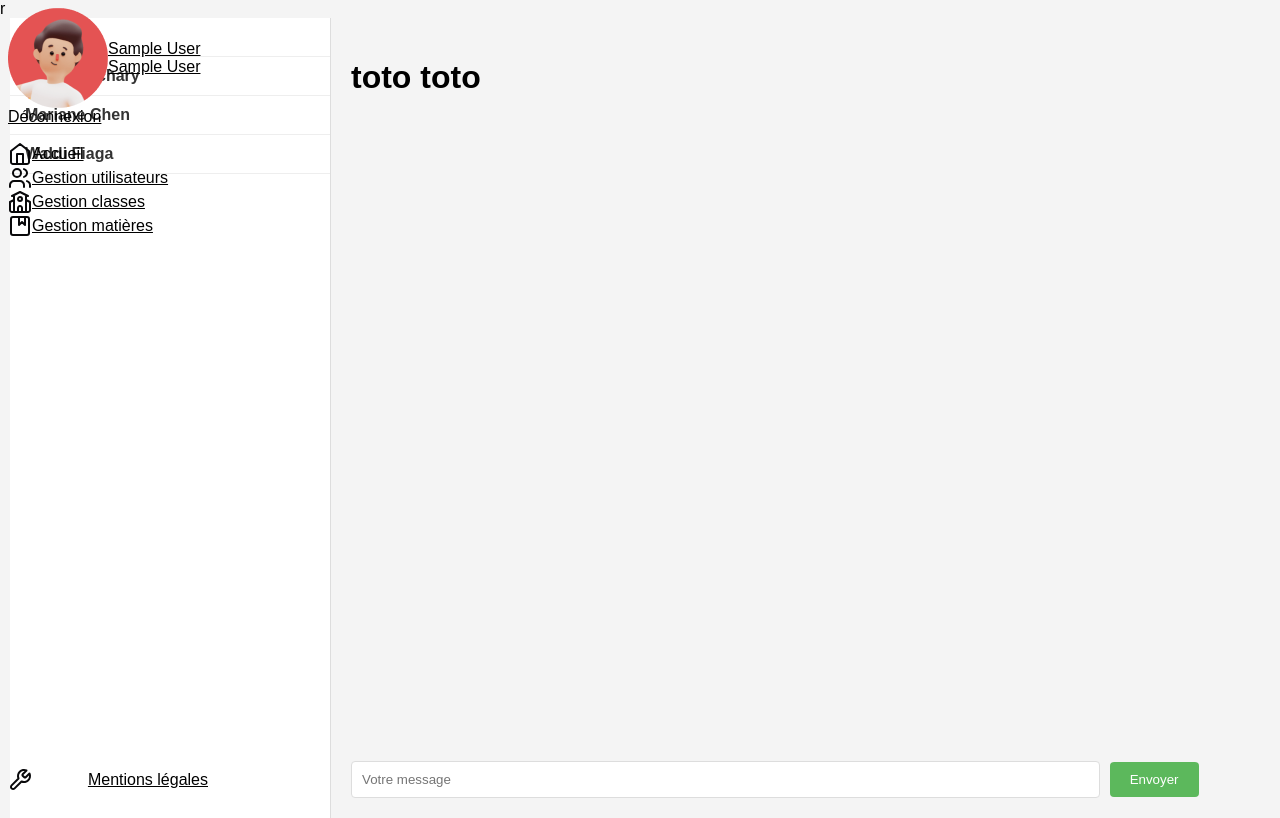
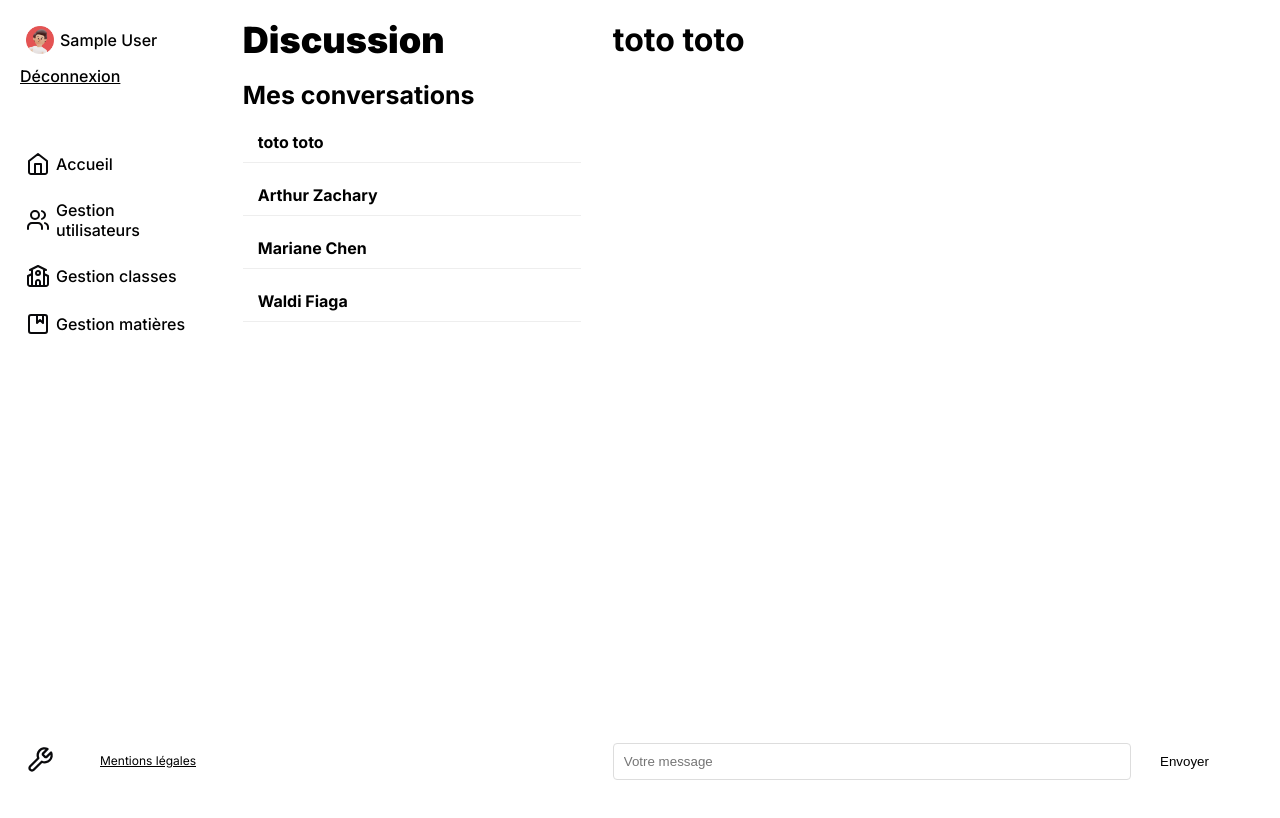
Before and after one commit to K0ola/ENT, a PHP site: page /discussion?conversation_id=8 in a window 1280 px wide. After the commit the page ends 780 px from the top, so only its background shows below. Run offline with PHP 8.4, Linux system fonts and the light colour scheme; the visitor is signed in with stand-in values (Sample User, id 1); data comes from the database, SQL or seed files in the repository; data that the repository does not hold is empty.

Commit message:
📱UI  discussion

```diff
--- a/src/layout/nav.php
+++ b/src/layout/nav.php
@@ -6,7 +6,7 @@
     <div class="Nav_Menu">
         <header>
             <!-- <a href="/notifications"><img src="" alt="Notifications"></a> -->
-            <a href="/profil" class="Nav_profil noDeco"><img class="Icon_Larger" src="src/assets/user/user_icon.png"/><p><?= $_SESSION['prenom'] ?> <?= $_SESSION['nom'] ?></p></a>
+            <a href="/profil" class="Nav_profil noDeco"><img class="Icon_Larger" src="src/assets/user/user_icon.png"/><p><?= $_SESSION['prenom'] ?></p></a>
             <a href="src/logout.php" class="Nav_logOut">Déconnexion</a>
         </header>
         <hr/>
--- a/src/pages/discussion/discussion_view.php
+++ b/src/pages/discussion/discussion_view.php
@@ -3,36 +3,44 @@
 <head>
     <meta charset="UTF-8">
     <meta name="viewport" content="width=device-width, initial-scale=1.0">
+    <link rel="stylesheet" href="src/root.css">
     <link rel="stylesheet" href="src/layout/styles/theme.css">
     <link rel="stylesheet" href="src/pages/discussion/styles/discussion.css">
     <title>Discussion</title>
 </head>
-r<?php require_once('src/layout/nav.php'); ?>
+<?php require_once('src/layout/nav.php'); ?>
 <body>
     <div class="discussion-container">
         <div class="sidebar">
+            <h1 class="txt_h1">Discussion</h1>
+
+            <div>
                 <div class="conversation-list">
+                    <h2 class="txt_h3">Mes conversations</h2>
                     <?php foreach ($conversations as $conversation): ?>
 
-                    <div class="conversation">
-                        <a href="?conversation_id=<?php echo $conversation['id_conv']; ?>">
+                        <a class="conversation" href="?conversation_id=<?php echo $conversation['id_conv']; ?>">
                             <?php echo $conversation['prenom_autre_utilisateur'] . ' ' . $conversation['nom_autre_utilisateur']; ?>
                         </a>
-                    </div>
+
                     <?php endforeach; ?>
                 </div>
+                <?php if(count($filteredClassmates) > 0): ?>
+                <hr>
                 <div class="classmate-list">
+                    <h2 class="txt_h3">Nouvelle conversation</h2>
                     <?php foreach ($filteredClassmates as $classmate): ?>
-                <div class="classmate">
-                    <a href="/start_conversation?id_camarade=<?php echo $classmate['id_utilisateur']; ?>">
+                        <a class="classmate" href="/start_conversation?id_camarade=<?php echo $classmate['id_utilisateur']; ?>">
                             <?php echo $classmate['prenom_utilisateur'] . ' ' . $classmate['nom_utilisateur']; ?>
                         </a>
-                    </div>
                     <?php endforeach; ?>
 
                 </div>
+                <?php endif; ?>
+            </div>
         </div>
         <div class="current-conversation">
+            <?php if (isset($_GET["conversation_id"])): ?>
                 <div class="message-list">
                     <?php if ($interlocutor): ?>
                         <h1><?php echo $interlocutor; ?></h1>
@@ -57,6 +65,7 @@ r<?php require_once('src/layout/nav.php'); ?>
                         <input type="submit" value="Envoyer">
                     </form>
                 </div>
+            <?php endif; ?>
         </div>
     </div>
 </body>
--- a/src/pages/discussion/styles/discussion.css
+++ b/src/pages/discussion/styles/discussion.css
@@ -1,43 +1,59 @@
-body {
-    font-family: Arial, sans-serif;
-    margin: 0;
-    padding: 0;
-    background-color: #f4f4f4;
-}
-
 .discussion-container {
     display: flex;
+    padding-left: var(--Padding-XL);
     height: 100vh;
 }
 
 .sidebar {
-    margin-left: 10px;
-    width: 25%;
-    border-right: 1px solid #ddd;
-    overflow-y: auto;
-    background-color: #fff;
+    display: grid;
+    grid-template-columns: 1fr;
+    grid-template-rows: fit-content(100%) 1fr;
+    gap: var(--Gap-M);
+    width: 350px;
+    border-right: 1px solid var(--Border);
+    background-color: var(--Fond-Body);
+    padding: var(--Padding-M) var(--Padding-S);
+    padding-left: 0px;
 }
 
-.conversation-list, .classmate-list {
-    padding: 0;
-    margin: 0;
-    list-style: none;
+.sidebar > div {
+    display: grid;
+    grid-template-rows: repeat(3,fit-content(100%));
+    gap: var(--Gap-M);
 }
 
+
+.conversation-list, .classmate-list {
+    display: grid;
+    gap: var(--Gap-S);
+}
+
+.conversation-list h2{
+    color: var(--Sous-Titre);
+}
+
+
+.classmate-list h2 {
+    color: var(--Text-1-90);
+}
+
+
 .conversation, .classmate {
+    display: block;
     padding: 10px 15px;
     border-bottom: 1px solid #eee;
     cursor: pointer;
-}
-
-.conversation a, .classmate a {
     text-decoration: none;
-    color: #333;
+    color: var(--Text-1);
     font-weight: bold;
 }
 
+.classmate {
+    color: var(--Text-1-70);
+}
+
 .conversation:hover, .classmate:hover {
-    background-color: #f9f9f9;
+    background-color: var(--Fond-2);
 }
 
 .current-conversation {
@@ -91,11 +107,11 @@ body {
     padding: 10px 20px;
     border: none;
     border-radius: 4px;
-    background-color: #5cb85c;
-    color: white;
+    background-color: var(--Couleur-2);
+    color: var(--Text-1);
     cursor: pointer;
 }
 
 .message-form input[type="submit"]:hover {
-    background-color: #4cae4c;
+    background-color: var(--Couleur-1);
 }
```
Also changed, not shown: src/pages/dashboard/student.php (+23 -0 lines), src/pages/dashboard/styles/dashboard.css (+42 -1 lines). Lines whose indentation alone changed are shown as unchanged.
